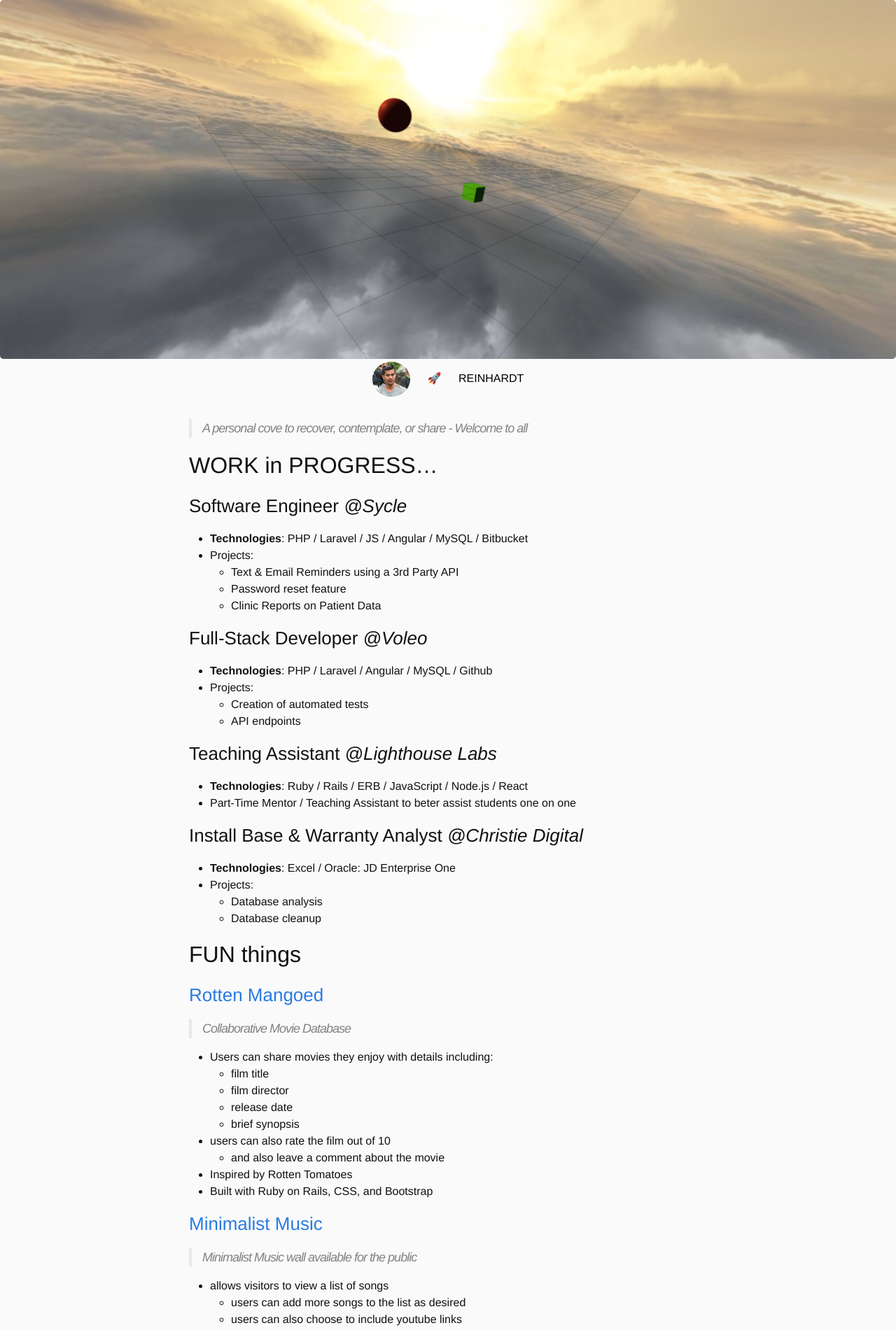
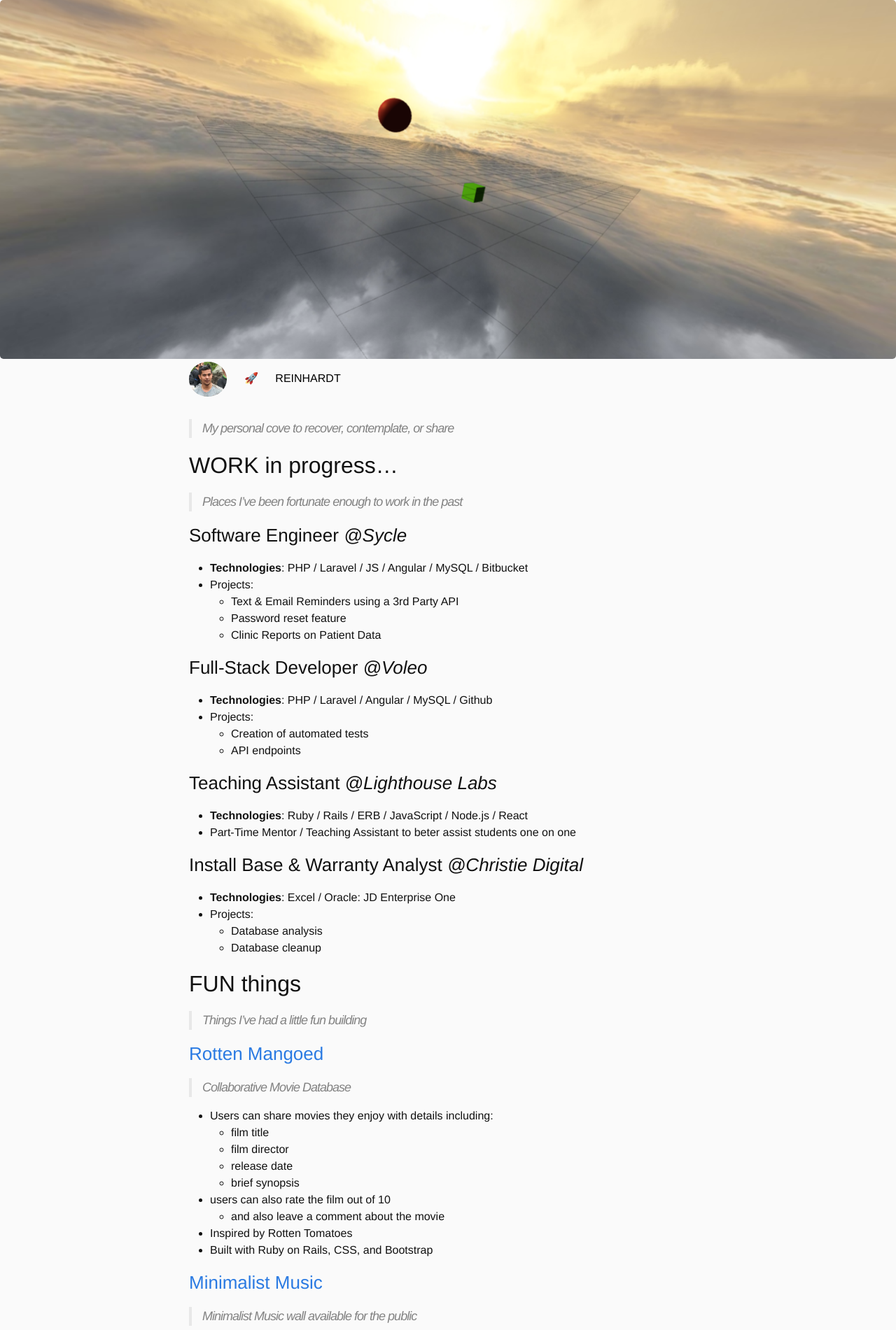
Before and after one commit to reinhardt021/reinhardt021.github.io, a Jekyll site: the page built from about.md, in a window 1280 px wide. Shown: the top 1901 px of the page at 70% size. Built offline with Jekyll 4.4.1, drawn with Linux system fonts in a browser that asks for light colours.

Commit message:
more cleanup

```diff
--- a/_config.yml
+++ b/_config.yml
@@ -9,7 +9,7 @@
 title: rhythm of rein
 email: reinhardt.cgr@gmail.com
 description: > # this means to ignore newlines until "baseurl:"
-  A personal cove to recover, contemplate, or share - Welcome to all
+  My personal cove to recover, contemplate, or share
 baseurl: "" # the subpath of your site, e.g. /blog
 url: "http://reinhardtcgr.github.io/" # the base hostname & protocol for your site
 twitter_username: rhythmofrein
--- a/about.md
+++ b/about.md
@@ -8,7 +8,8 @@ permalink: /about/
 > {{ site.description }}
 
 
-## WORK in PROGRESS...
+## WORK in progress...
+> Places I've been fortunate enough to work in the past
 
 ### Software Engineer  _@Sycle_
 - **Technologies**: PHP / Laravel / JS / Angular / MySQL / Bitbucket
@@ -39,6 +40,7 @@ permalink: /about/
 <!--![Loci]({{ site.url }}/assets/projects-pic.png){: #projects-pic}-->
 
 ## FUN things
+> Things I've had a little fun building
 
 <!-- # [Rotten Mangoed](http://rotten-mangoed.herokuapp.com/) -->
 
--- a/css/main.scss
+++ b/css/main.scss
@@ -66,7 +66,7 @@ body {
   float: none;
   margin: 0 auto;
   display: inline-block;
-  text-align: center;
+  text-align: left;
   width: 100%;
 }
 
@@ -104,8 +104,8 @@ body {
 }
 
 #adventure {
+    border-radius: 5px;
     max-width: 100%;
-    border-radius: 5px;
 }
 
 #profile-pic {
```
Also changed, not shown: a.md (+1 -1 lines).
